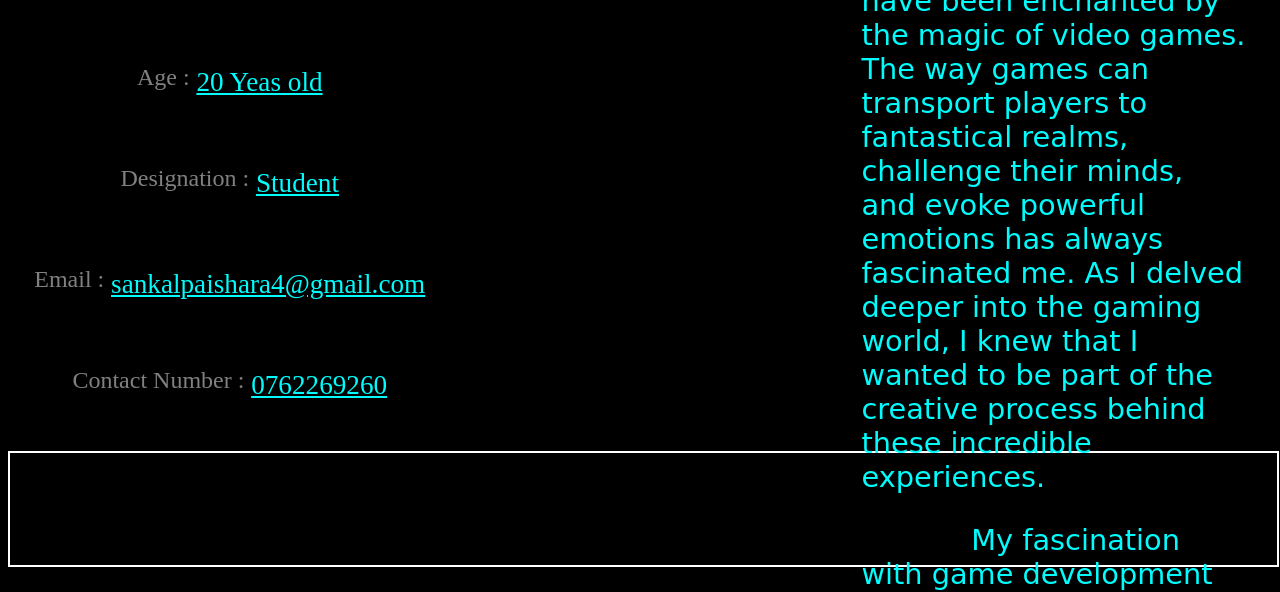
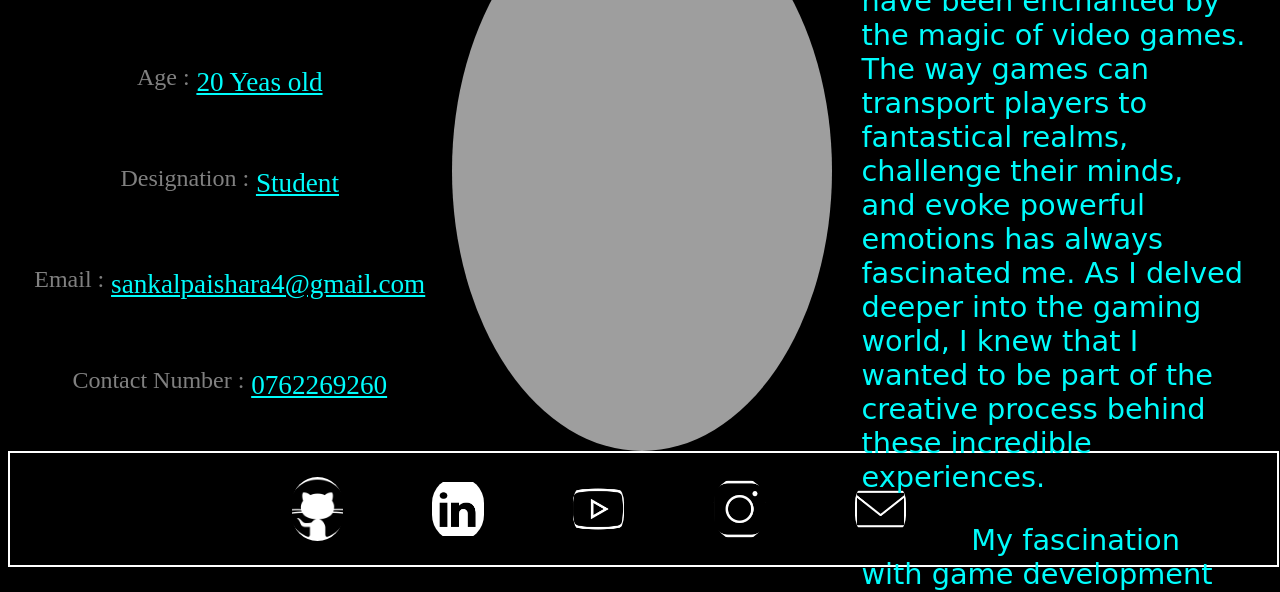
Before and after one commit to ishara2003/Unreal-Engine-Web_Page, a plain HTML site: page index.html in a window 1280 px wide. Shown: the part 217-809 px from the top of the page. Drawn offline with Linux system fonts and the light colour scheme; the site is published under a folder, as on GitHub Pages, so addresses that start at the root find nothing; a web font is replaced by a local one.

Commit message:
image_Loaded

```diff
--- a/CSS/intro.css
+++ b/CSS/intro.css
@@ -33,7 +33,7 @@
     height: 70vh;
     border-radius: 100%;
     /*border: 2px solid #e50404;*/
-    background-image: url("/assets/Images/fotor-ai-20230724235553_1.jpg"); /* Replace "example.jpg" with the path to your image */
+    background-image: url("assets/Images/fotor-ai-20230724235553_1.jpg"); /* Replace "example.jpg" with the path to your image */
     background-size: cover;
     background-position: center left;
 
@@ -136,31 +136,31 @@
 
 }
 #git_hub{
-    background-image: url("/assets/Images/icons8-github-150.png"); /* Replace "example.jpg" with the path to your image */
+    background-image: url("assets/Images/icons8-github-150.png"); /* Replace "example.jpg" with the path to your image */
     background-size: cover;
     background-position: center center;
 }
 #linkedin{
-    background-image: url("/assets/Images/icons8-linkedin-250.png"); /* Replace "example.jpg" with the path to your image */
+    background-image: url("assets/Images/icons8-linkedin-250.png"); /* Replace "example.jpg" with the path to your image */
     background-size: cover;
     background-position: center center;
 
 }
 #youtube{
-    background-image: url("/assets/Images/icons8-youtube-250.png"); /* Replace "example.jpg" with the path to your image */
+    background-image: url("assets/Images/icons8-youtube-250.png"); /* Replace "example.jpg" with the path to your image */
     background-size: cover;
     background-position: center center;
 
 }
 #instagram{
 
-    background-image: url("/assets/Images/icons8-instagram-250.png"); /* Replace "example.jpg" with the path to your image */
+    background-image: url("assets/Images/icons8-instagram-250.png"); /* Replace "example.jpg" with the path to your image */
     background-size: cover;
     background-position: center center;
 }
 #email{
 
-    background-image: url("/assets/Images/icons8-email-100.png"); /* Replace "example.jpg" with the path to your image */
+    background-image: url("assets/Images/icons8-email-100.png"); /* Replace "example.jpg" with the path to your image */
     background-size: contain;
     background-position: center center;
 }
```
Also changed, not shown: CSS/assets/Images/icons8-email-100.png (renamed from assets/Images/icons8-email-100.png), CSS/assets/Images/icons8-github-150.png (renamed from assets/Images/icons8-github-150.png), CSS/assets/Images/icons8-instagram-250.png (renamed from assets/Images/icons8-instagram-250.png), CSS/assets/Images/icons8-linkedin-250.png (renamed from assets/Images/icons8-linkedin-250.png), CSS/assets/Images/icons8-youtube-250.png (renamed from assets/Images/icons8-youtube-250.png), CSS/assets/Images/img.png (renamed from assets/Images/img.png), CSS/assets/Images/my_photo.jpg (renamed from assets/Images/my_photo.jpg), 4 other files.
